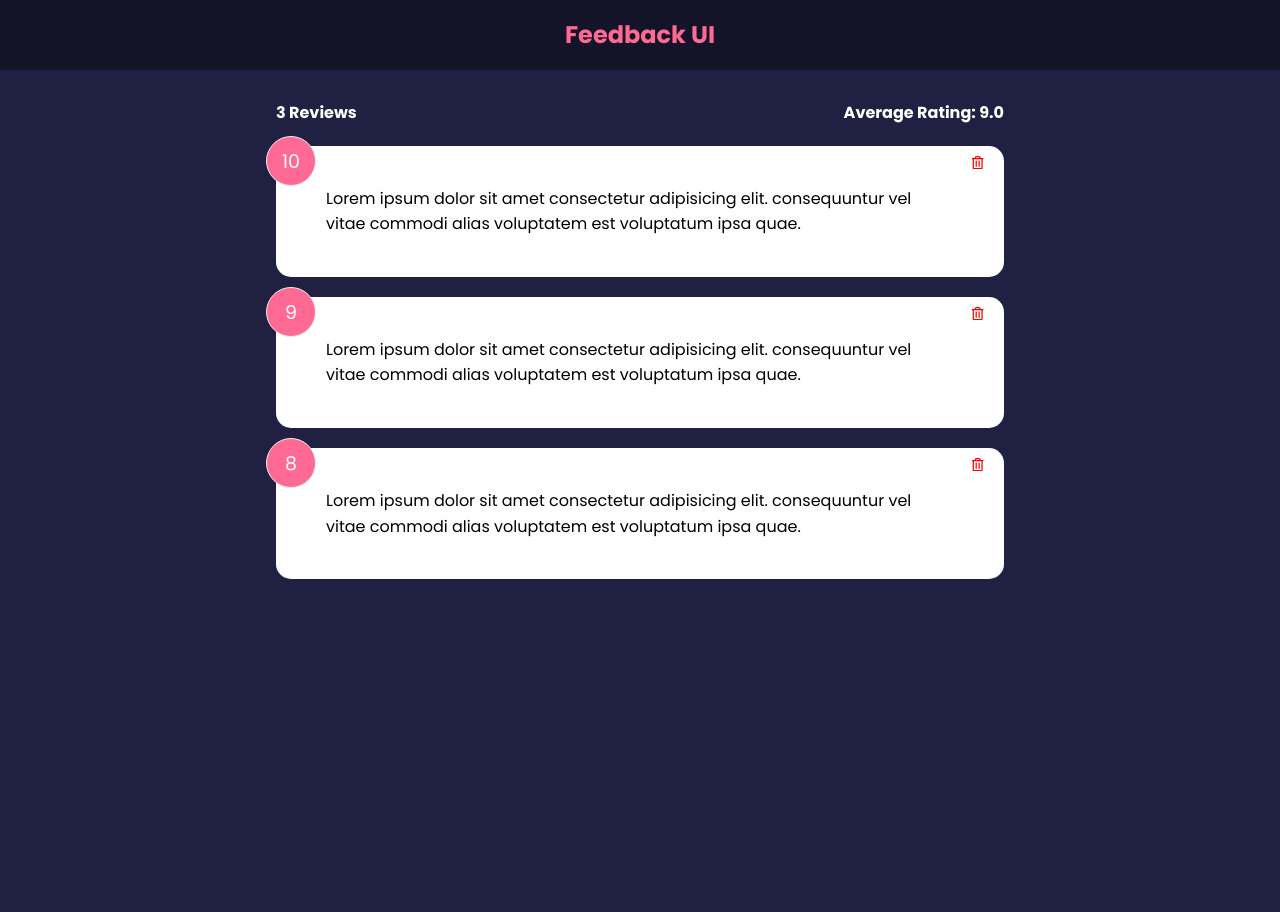
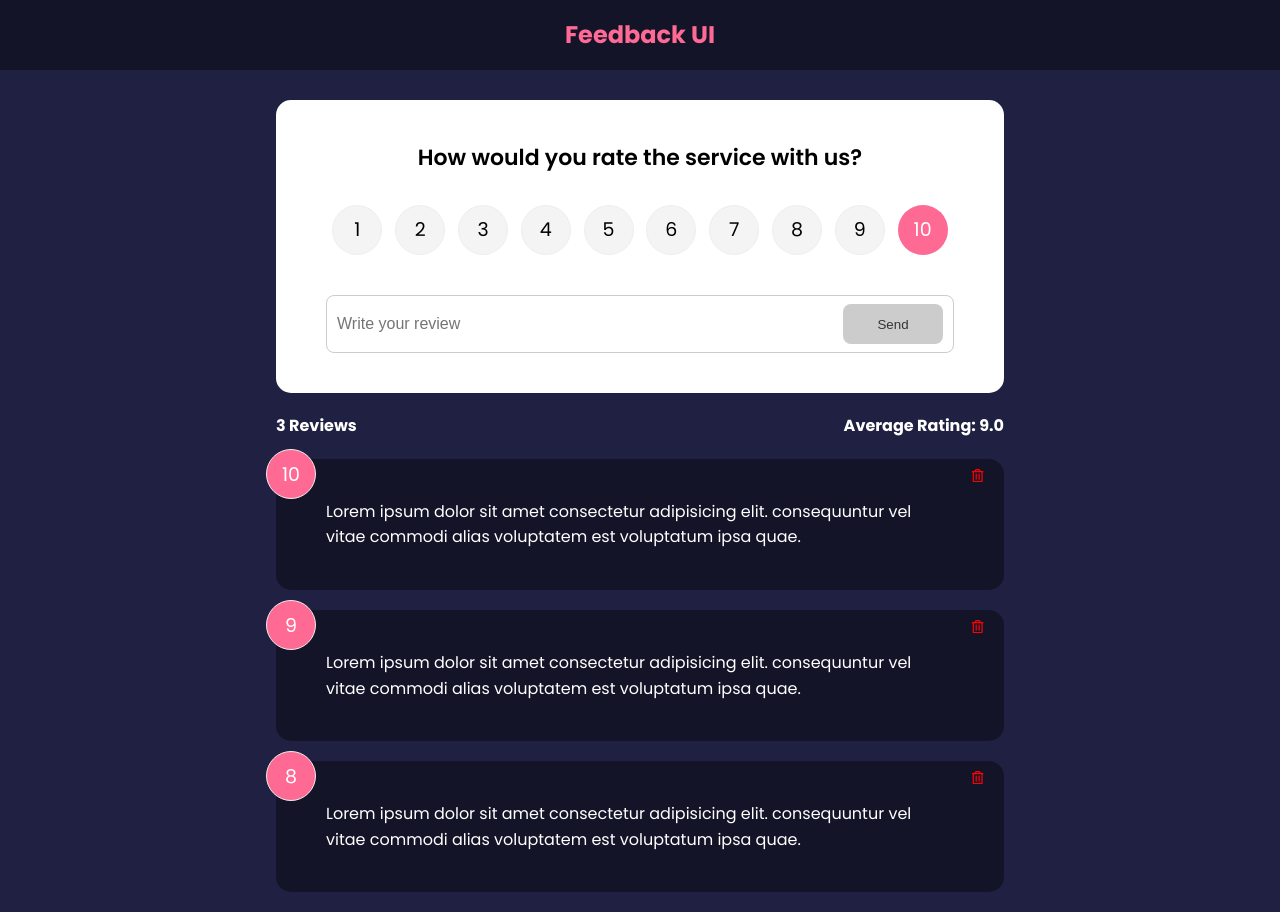
Before and after one commit to jisooyu/yu-feedback-app, a React (Create React App) app: page / in a window 1280 px wide. Before the commit the page ends 800 px from the top, so only its background shows below. Built offline with nearby package versions, Linux system fonts and the light colour scheme; the HTML template or start-up script is replaced by a standard one.

Commit message:
making shared Button component, changing button color, sending the feedback to parent

```diff
--- a/src/App.js
+++ b/src/App.js
@@ -1,19 +1,29 @@
 import { useState } from 'react';
+import { v4 as uuidv4 } from 'uuid';
 import Header from './components/Header';
 import FeedbackData from './data/FeedbackData';
 import FeedbackList from './components/FeedbackList';
 import FeedbackStats from './components/FeedbackStats';
+import FeedbackForm from './components/FeedbackForm';
 
 function App() {
   const [feedback, setFeedback] = useState(FeedbackData);
+
   const deleteFeedback = (id) => {
     if (window.confirm('Are you want to delete ?'))
       setFeedback(feedback.filter((item) => item.id !== id));
   };
+
+  const addFeedback = (newFeedback) => {
+    newFeedback.id = uuidv4();
+    setFeedback([newFeedback, ...feedback]);
+  };
+
   return (
     <>
       <Header />
       <div className='container'>
+        <FeedbackForm handleAdd={addFeedback} />
         <FeedbackStats feedback={feedback} />
         <FeedbackList feedback={feedback} handleDelete={deleteFeedback} />
       </div>
--- /dev/null
+++ b/src/components/FeedbackForm.jsx
@@ -0,0 +1,53 @@
+import React , {useState} from 'react';
+import Card from './shared/Card'
+import Button from './shared/Button'
+import RatingSelect  from './RatingSelect';
+
+const FeedbackForm = ({handleAdd}) => {
+
+  const [text, setText] = useState('')
+  const [rating, setRating] = useState(10)
+  const [btnDisabled, setBtnDisabled] = useState(true)
+  const [message, setMessage] = useState('')
+
+  const handleTextChange =(e) => {
+    if(text === '' ){
+      setMessage(null)
+      setBtnDisabled(true)
+    } else if (text !=='' && text.trim().length <= 10){
+      setMessage('The text must be longer than 10 characters')
+      setBtnDisabled(true)
+    } else {
+      setMessage(null)
+      setBtnDisabled(false)
+    }
+    setText(e.target.value)
+  }
+  const handleSubmit = (e) => {
+    e.preventDefault(e)
+    if (text.trim().length > 10){
+      const newFeedback = {
+        text,
+        rating
+      }
+      handleAdd(newFeedback)
+      setText('')
+      setRating('')
+    }
+  }
+  return  (
+  <Card>
+    <form onSubmit={handleSubmit}>
+      <h2>How would you rate the service with us?</h2>
+      <RatingSelect select={(rating)=> setRating(rating)} />
+      <div className="input-group">
+        <input type="text"  onChange={handleTextChange} value={text} placeholder='Write your review'/>
+        <Button type="submit" isDisabled={btnDisabled} >Send</Button>
+      </div>
+      {message && <div className='message' >{message}</div>}
+    </form>
+  </Card>
+  )
+};
+
+export default FeedbackForm;
--- a/src/components/FeedbackItem.js
+++ b/src/components/FeedbackItem.js
@@ -3,8 +3,9 @@
 import Card from './shared/Card';
 
 const FeedbackItem = ({ item, handleDelete }) => {
+  console.log(item);
   return (
-    <Card>
+    <Card reverse={true}>
       <div className='num-display'>{item.rating}</div>
       <button onClick={() => handleDelete(item.id)} className='close'>
         <FaRegTrashAlt color='red' />
--- a/src/components/FeedbackStats.js
+++ b/src/components/FeedbackStats.js
@@ -5,6 +5,7 @@
     feedback.reduce((acc, cur) => {
       return acc + cur.rating;
     }, 0) / feedback.length;
+
   average = average.toFixed(1);
   //   average = average.toFixed(1).replace(/[.,]0$/, '');
   return (
--- /dev/null
+++ b/src/components/RatingSelect.jsx
@@ -0,0 +1,126 @@
+import React, {useState} from 'react';
+
+const RatingSelect = ({ select}) => {
+
+    const [selected, setSelected] = useState(10)
+
+    const handleChange = (e) => {
+        setSelected(+e.currentTarget.value)
+        select(+e.currentTarget.value)
+    }
+
+  return <div><ul className='rating'>
+      <li>
+        <input
+          type='radio'
+          id='num1'
+          name='rating'
+          value='1'
+          onChange={handleChange}
+          checked={selected === 1}
+        />
+        <label htmlFor='num1'>1</label>
+      </li>
+      <li>
+        <input
+          type='radio'
+          id='num2'
+          name='rating'
+          value='2'
+          onChange={handleChange}
+          checked={selected === 2}
+        />
+        <label htmlFor='num2'>2</label>
+      </li>
+      <li>
+        <input
+          type='radio'
+          id='num3'
+          name='rating'
+          value='3'
+          onChange={handleChange}
+          checked={selected === 3}
+        />
+        <label htmlFor='num3'>3</label>
+      </li>
+      <li>
+        <input
+          type='radio'
+          id='num4'
+          name='rating'
+          value='4'
+          onChange={handleChange}
+          checked={selected === 4}
+        />
+        <label htmlFor='num4'>4</label>
+      </li>
+      <li>
+        <input
+          type='radio'
+          id='num5'
+          name='rating'
+          value='5'
+          onChange={handleChange}
+          checked={selected === 5}
+        />
+        <label htmlFor='num5'>5</label>
+      </li>
+      <li>
+        <input
+          type='radio'
+          id='num6'
+          name='rating'
+          value='6'
+          onChange={handleChange}
+          checked={selected === 6}
+        />
+        <label htmlFor='num6'>6</label>
+      </li>
+      <li>
+        <input
+          type='radio'
+          id='num7'
+          name='rating'
+          value='7'
+          onChange={handleChange}
+          checked={selected === 7}
+        />
+        <label htmlFor='num7'>7</label>
+      </li>
+      <li>
+        <input
+          type='radio'
+          id='num8'
+          name='rating'
+          value='8'
+          onChange={handleChange}
+          checked={selected === 8}
+        />
+        <label htmlFor='num8'>8</label>
+      </li>
+      <li>
+        <input
+          type='radio'
+          id='num9'
+          name='rating'
+          value='9'
+          onChange={handleChange}
+          checked={selected === 9}
+        />
+        <label htmlFor='num9'>9</label>
+      </li>
+      <li>
+        <input
+          type='radio'
+          id='num10'
+          name='rating'
+          value='10'
+          onChange={handleChange}
+          checked={selected === 10}
+        />
+        <label htmlFor='num10'>10</label>
+      </li>
+    </ul></div>;
+};
+
+export default RatingSelect;
--- /dev/null
+++ b/src/components/shared/Button.jsx
@@ -0,0 +1,21 @@
+import PropTypes from 'prop-types'
+
+const Button = ({children, version, type, isDisabled}) => {
+  return (<button type={type} disabled={isDisabled} className={`btn btn-${version}`}  >
+      {children}
+  </button>)
+};
+
+Button.defaultProps={
+    version:'primary',
+    type: 'button',
+    isDisabled: false
+}
+
+Button.propTypes = {
+    children: PropTypes.node.isRequired,
+    version:PropTypes.string,
+    type:PropTypes.string,
+    isDisabled:PropTypes.bool
+}
+export default Button;
```
Also changed, not shown: src/test.js (added).
